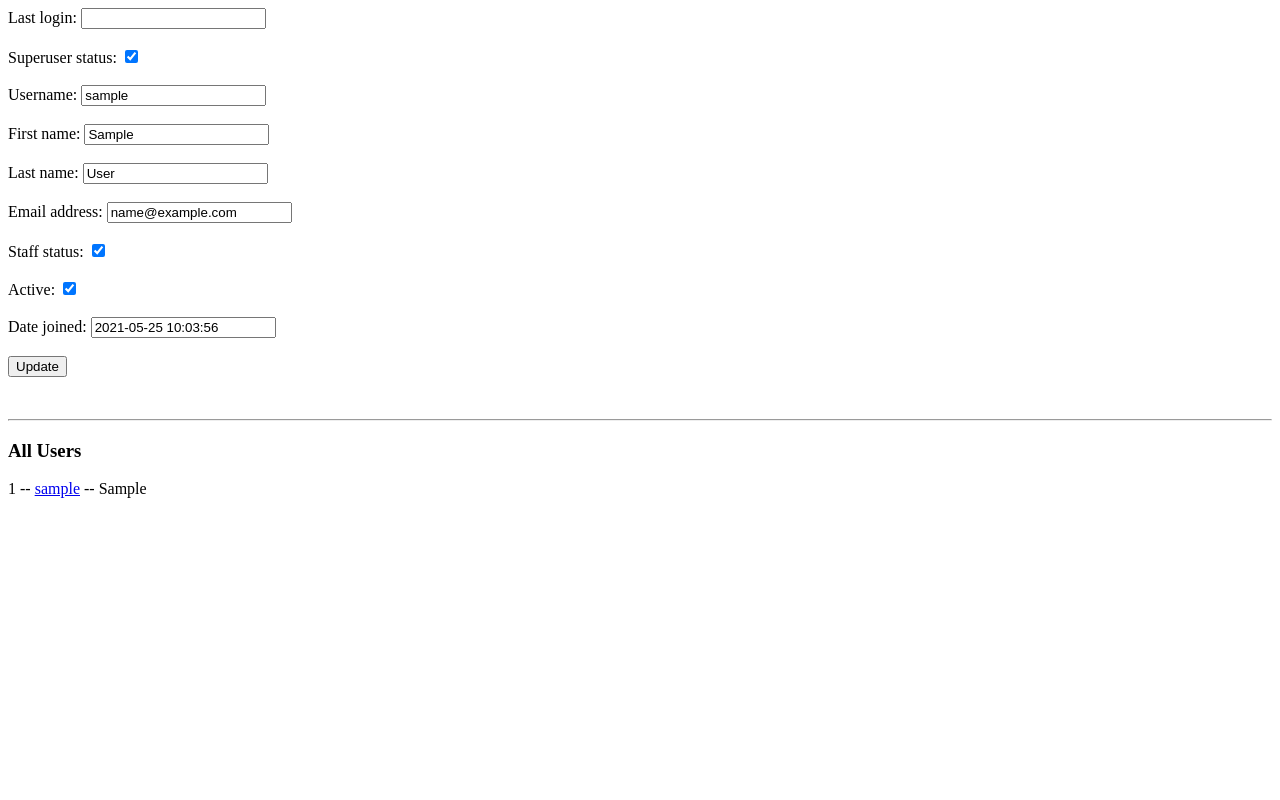
After one commit to kharanshu/login_logout, a Django app: page /user-profile/ in a window 1280 px wide. The commit adds this page. Run offline with Django 3.2, Linux system fonts and the light colour scheme; the visitor is signed in with stand-in values (Sample User, id 1); data comes from the database, SQL or seed files in the repository.

Commit message:
second update

```diff
--- a/app1/admin.py
+++ b/app1/admin.py
@@ -1,6 +1,6 @@
 from django.contrib import admin
-
+from django.contrib.sessions.models import Session
 from .models import Entry
 # Register your models here.
 
-admin.site.register(Entry)
+admin.site.register([Entry, Session])
--- a/app1/decorators.py
+++ b/app1/decorators.py
@@ -24,7 +24,6 @@ def superuser_only(func):
 
         else:
             return func(request, *args, **kwargs)
-
     return inner
 
 # Time it decorator
@@ -36,5 +35,4 @@ def time_it(func):
         te = time.time()
         print('time taken for the view is:- ', ts-te)
         return result
-
     return inner
--- /dev/null
+++ b/app1/templates/profile.html
@@ -0,0 +1,26 @@
+<html>
+<head>
+<title>User Change Form</title>
+</head>
+<body>
+<form method="post" novalidate>
+{% csrf_token %}
+{% for f in form %}
+{{f.label_tag}} {{f}} {{f.errors}} <br><br>
+{% endfor %}
+
+<input type="submit" value="Update">
+</form>
+
+<br><hr>
+<h3>All Users</h3>
+
+{% if request.user.is_superuser %}
+
+{% for usr in users %}
+{{usr.id}} -- <a href="{% url 'user_details' usr.id %}">{{usr.username}}</a> -- {{usr.first_name}}  <br><br>
+{% endfor %}
+
+{% endif %}
+</body>
+</html>
--- a/app1/templates/transfer.html
+++ b/app1/templates/transfer.html
@@ -13,7 +13,7 @@
   <input type="text" id="title" value={{entry}}><br><br>
 
   <label for="Entry">Transfer User to:</label>
-  <select name="transfer_to" id="id_created_by">
+  <select name="transfer_to" id="created_by_id">
 
     <option value="admin">admin</option>
     <option value="admin">kharanshu</option>
--- a/app1/views.py
+++ b/app1/views.py
@@ -4,8 +4,9 @@ from django.contrib.auth import (authenticate, login, logout,
                                  update_session_auth_hash)
 from django.contrib.auth.decorators import login_required
 from django.contrib.auth.forms import (PasswordChangeForm, SetPasswordForm,
-                                       UserCreationForm)
+                                       UserChangeForm, UserCreationForm)
 from django.contrib.auth.models import User
+from django.core.exceptions import PermissionDenied
 from django.http import HttpResponse
 from django.shortcuts import get_object_or_404, redirect, render
 
@@ -36,10 +37,20 @@ def user_logout(request):
 
 @login_required
 def welcome_func(request):
-    #entries = Entry.objects.filter(created_by=request.user)
-    entries = Entry.objects.all()
+    entries = Entry.objects.filter(created_by_id=request.user)
+    #entries = Entry.objects.all()
     print(entries)
     return render(request, 'welcome.html', context={'entries': entries})
+
+class UserSignupForm(UserCreationForm):
+    password2 = forms.CharField(
+        label="Confirm Password",
+        widget=forms.PasswordInput(attrs={'autocomplete': 'new-password'}),
+        help_text="Enter the same password as before, for verification.",
+    )
+    class Meta:
+        model = User
+        fields = ("username", "first_name", "last_name", "email")
 
 def signup(request):
     if request.method == "POST":
@@ -74,6 +85,70 @@ def change_password_with_old(request):
 def change_password(request):
     change_form = SetPasswordForm(request.user)
     return render(request, 'change_pass.html', {'form': change_form})
+
+class UserProfileChangeForm(UserChangeForm):
+    password = None
+    class Meta:
+        model = User
+        # fields = '__all__'
+        exclude = ('password', 'groups', 'user_permissions')
+
+
+class UserProfileChangeForm(UserChangeForm):
+    password = None
+    class Meta:
+        model = User
+        # fields = '__all__'
+        exclude = ('password', 'groups', 'user_permissions')
+
+class AdminChangeForm(UserChangeForm):
+    password = None
+    class Meta:
+        model = User
+        # fields = '__all__'
+        exclude = ('password', 'groups', 'user_permissions')
+
+def user_profile(request):
+    if request.user.is_authenticated:
+        if request.method == 'POST':
+            if request.user.is_superuser:
+                fm = AdminChangeForm(request.POST, instance=request.user)
+            else:
+                fm = UserProfileChangeForm(request.POST, instance=request.user)
+            if fm.is_valid():
+                fm.save()
+                return redirect('user_profile')
+            return render(request, 'profile.html', {"form": fm})
+
+        if request.user.is_superuser:
+            fm = AdminChangeForm(instance=request.user)
+            all_users = User.objects.filter(is_active=1)
+
+        else:
+            fm = UserProfileChangeForm(instance=request.user)
+            all_users = None
+
+        return render(request, 'profile.html', {"form": fm, "users": all_users})
+
+    else:
+        raise PermissionDenied
+
+def user_details(request, id):
+    if request.user.is_authenticated:
+        user_object = User.objects.get(id=id)
+
+        if request.method == 'POST':
+            fm = UserProfileChangeForm(request.POST, instance=user_object)
+            if fm.is_valid():
+                fm.save()
+                return redirect('user_profile')
+
+        fm = UserProfileChangeForm(instance=user_object)
+        all_users = User.objects.filter(is_active=1)
+
+        return render(request, 'profile.html', {"form": fm, "users": all_users})
+    else:
+        raise PermissionDenied
 
 @login_required
 def add_entry(request):
@@ -122,8 +197,9 @@ def transfer_user(request, id):
         print(transfer_user)
         new_user = User.objects.get(username=transfer_user)
         print(new_user)
-        entry.created_by = new_user
+        entry.created_by_id = new_user
         entry.save()
+        messages.success(request, 'Entry was successfully transferred!')
         return redirect('welcome')
 
     return render(request, 'transfer.html', context = {'entry': entry})
--- a/login_logout/urls.py
+++ b/login_logout/urls.py
@@ -27,8 +27,14 @@ urlpatterns = [
     path("signup/", views.signup, name='signup'),
     path("c-pass-old/", views.change_password_with_old, name='change_password_with_old'),
     path("c-pass/", views.change_password, name='change_password'),
+
+    path("user-profile/", views.user_profile, name='user_profile'),
+    path("user-details/<int:id>/", views.user_details, name='user_details'),
+
     path("add-entry/", views.add_entry, name='add_entry'),
     path("edit/<int:id>/", views.edit, name='edit'),
     path("remove/<int:id>/", views.remove, name='remove'),
     path("transfer-user/<int:id>/", views.transfer_user, name='transfer_user'),
+
+
 ]
```
